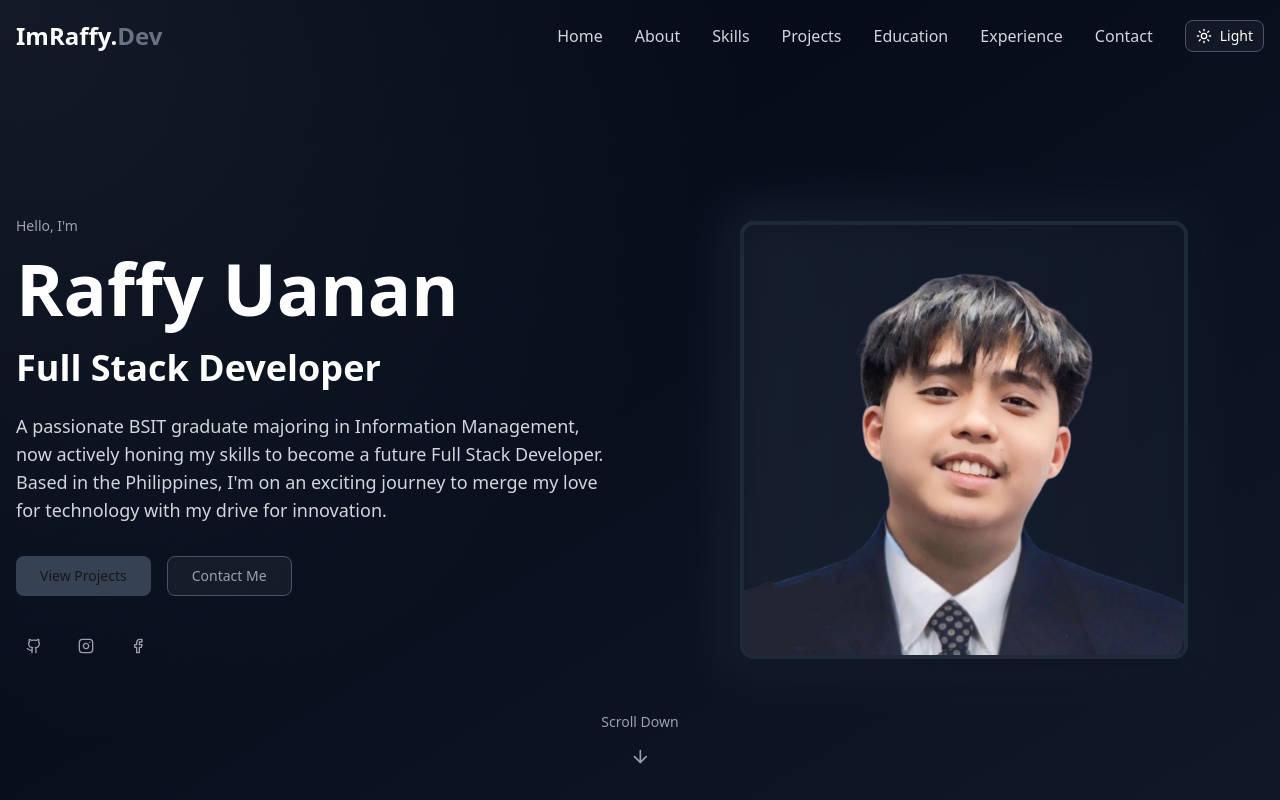
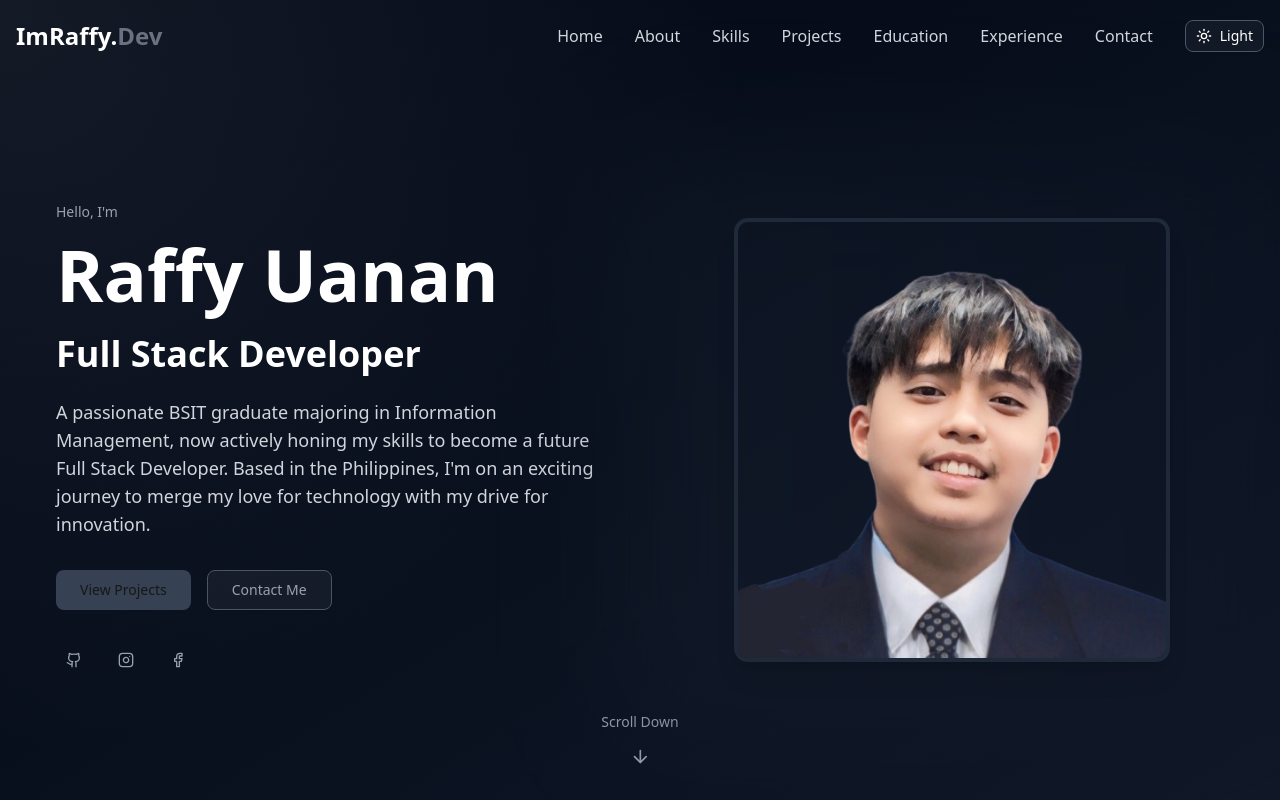
Before and after one commit to ImRaffy14/ImRaffyDev-Portfolio, a Next.js app: page / in a window 1280 px wide. Shown: the top 800 px of the page. Built offline with nearby package versions, Linux system fonts and the light colour scheme.

Commit message:
Enhance layout and styling in Hero component for improved responsiveness and visual appeal

```diff
--- a/src/app/page.tsx
+++ b/src/app/page.tsx
@@ -10,7 +10,7 @@ import Footer from "@/components/footer"
 
 export default function Home() {
   return (
-    <main className="min-h-screen">
+    <main className="min-h-screen w-full overflow-x-hidden">
       <Navbar />
       <Hero />
       <About />
--- a/src/components/hero.tsx
+++ b/src/components/hero.tsx
@@ -38,12 +38,12 @@ export default function Hero() {
       />
 
       <div className="container px-4 mx-auto z-10">
-        <div className="grid grid-cols-1 lg:grid-cols-2 gap-12 items-center">
+        <div className="grid grid-cols-1 lg:grid-cols-2 items-center">
           <motion.div
             initial={{ opacity: 0, y: 20 }}
             animate={{ opacity: 1, y: 0 }}
             transition={{ duration: 0.8 }}
-            className="text-center lg:text-left"
+            className="text-center lg:text-left p-10 "
           >
             <motion.div
               initial={{ opacity: 0 }}
@@ -151,23 +151,25 @@ export default function Hero() {
           </motion.div>
 
           <motion.div
-            initial={{ opacity: 0, scale: 0.9 }}
+            initial={{ opacity: 0, scale: 0.95 }}
             animate={{ opacity: 1, scale: 1 }}
             transition={{ delay: 0.5, duration: 0.8 }}
-            className="relative hidden lg:block max-w-md mx-auto"
+            className="relative hidden lg:flex items-center justify-center h-full"
           >
-            <div className="absolute -inset-4 rounded-xl bg-gradient-to-r from-gray-200 to-gray-300 dark:from-gray-700 dark:to-gray-800 opacity-30 blur-xl"></div>
-            <div className="relative overflow-hidden rounded-xl border-4 border-white dark:border-gray-800 shadow-xl">
+            {/* Background glow */}
+            <div className="absolute -inset-4 rounded-4xl bg-gradient-to-r from-gray-400 to-gray-500 dark:from-gray-800 dark:to-gray-900 opacity-30 blur-3xl"></div>
+
+            {/* Image container that fills height */}
+            <div className="relative h-[80%] w-[70%] overflow-hidden rounded-xl border-4 border-white dark:border-gray-800 shadow-xl flex items-center justify-center">
               <Image
                 src={Me}
                 alt="Raffy Uanan - Full Stack Developer"
-                width={800}
-                height={600}
-                className="object-cover w-full h-full"
+                className="w-full h-full object-cover"
                 priority
               />
             </div>
           </motion.div>
+
         </div>
       </div>
 
```
